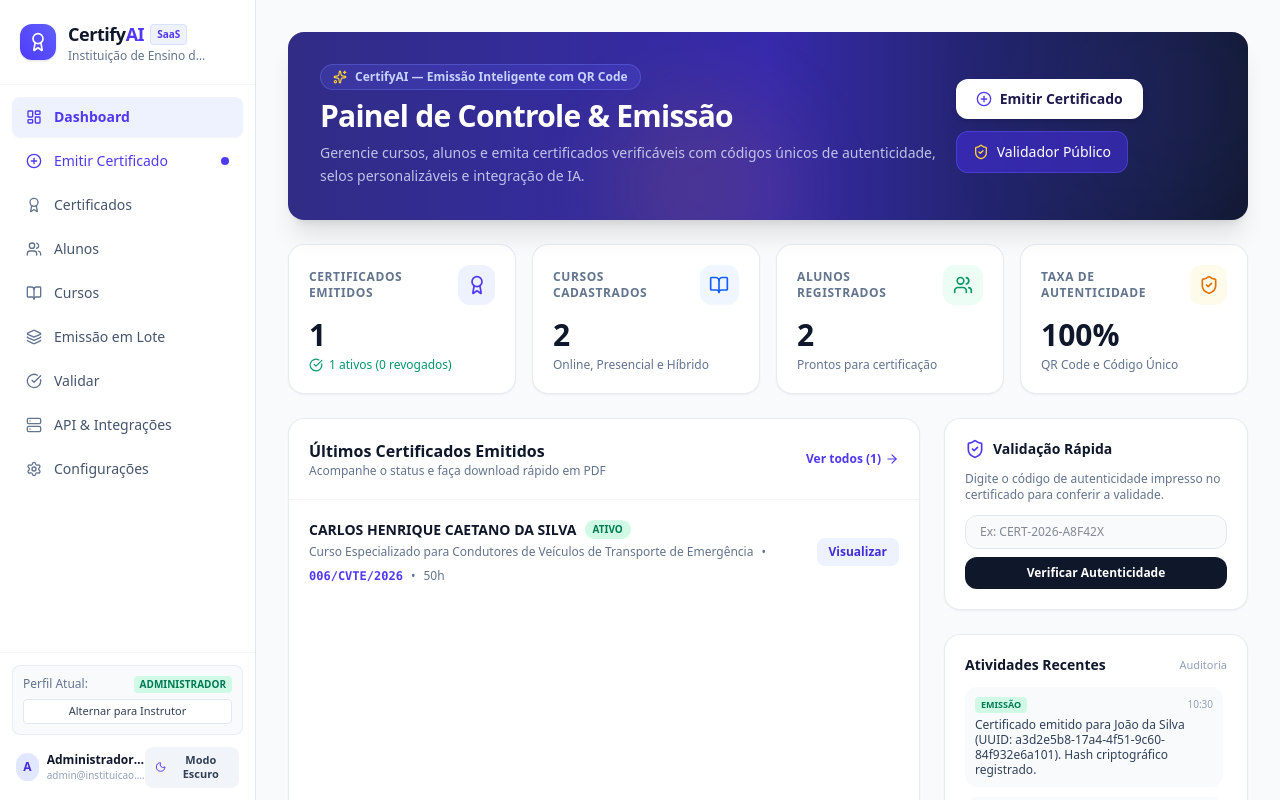
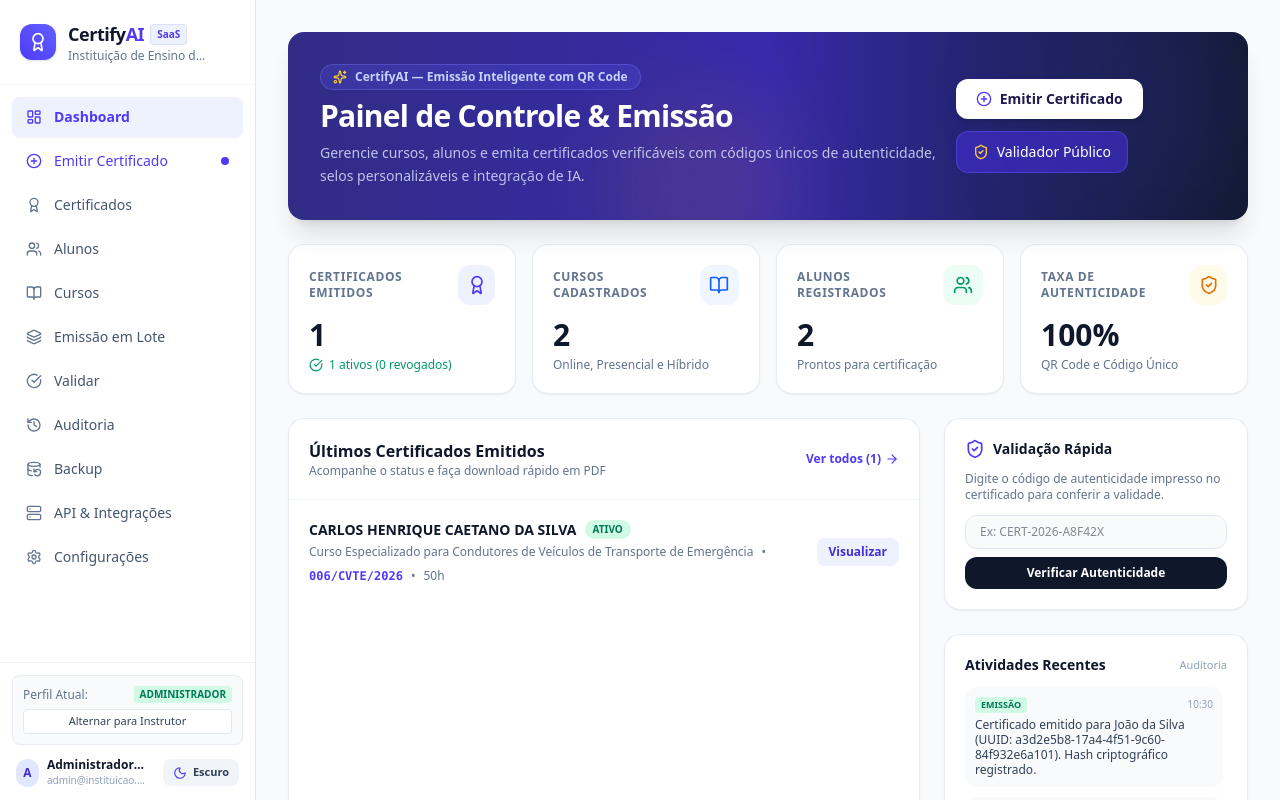
Before and after one commit to glaydsonaraujo25-cloud/Certificados, a React (Vite) app: page / in a window 1280 px wide. Shown: the top 800 px of the page. Built offline with nearby package versions, Linux system fonts and the light colour scheme.

Commit message:
feat: adiciona auditoria e backup ao menu principal

```diff
--- a/src/components/Layout.tsx
+++ b/src/components/Layout.tsx
@@ -14,7 +14,8 @@ import {
   Moon,
   Menu,
   X,
-  Sparkles,
+  History,
+  DatabaseBackup,
 } from 'lucide-react';
 
 interface LayoutProps {
@@ -42,6 +43,8 @@ export const Layout: React.FC<LayoutProps> = ({ children }) => {
     { id: 'courses', label: 'Cursos', icon: BookOpen },
     { id: 'batch-emission', label: 'Emissão em Lote', icon: Layers },
     { id: 'validate', label: 'Validar', icon: CheckCircle },
+    { id: 'audit', label: 'Auditoria', icon: History },
+    { id: 'backup', label: 'Backup', icon: DatabaseBackup },
     { id: 'api', label: 'API & Integrações', icon: Server },
     { id: 'settings', label: 'Configurações', icon: Settings },
   ];
@@ -53,7 +56,6 @@ export const Layout: React.FC<LayoutProps> = ({ children }) => {
 
   return (
     <div className="min-h-screen bg-slate-50 dark:bg-slate-950 text-slate-900 dark:text-slate-100 flex flex-col md:flex-row transition-colors">
-      {/* Mobile Top Bar */}
       <header className="md:hidden flex items-center justify-between px-4 py-3 bg-white dark:bg-slate-900 border-b border-slate-200 dark:border-slate-800 sticky top-0 z-40">
         <div className="flex items-center gap-2.5">
           <div className="w-8 h-8 rounded-lg bg-indigo-600 flex items-center justify-center text-white shadow-xs">
@@ -61,35 +63,22 @@ export const Layout: React.FC<LayoutProps> = ({ children }) => {
           </div>
           <div>
             <span className="font-bold text-base tracking-tight text-slate-900 dark:text-white">CertifyAI</span>
-            <span className="text-[10px] block text-indigo-600 dark:text-indigo-400 font-semibold -mt-1">
-              Certificados Digitais
-            </span>
+            <span className="text-[10px] block text-indigo-600 dark:text-indigo-400 font-semibold -mt-1">Certificados Digitais</span>
           </div>
         </div>
 
         <div className="flex items-center gap-2">
-          <button
-            onClick={toggleTheme}
-            className="p-2 rounded-lg text-slate-500 hover:text-slate-800 dark:hover:text-slate-200 hover:bg-slate-100 dark:hover:bg-slate-800 transition-colors"
-            title={theme === 'dark' ? 'Ativar tema claro' : 'Ativar tema escuro'}
-            aria-label="Alternar tema"
-          >
+          <button onClick={toggleTheme} className="p-2 rounded-lg text-slate-500 hover:text-slate-800 dark:hover:text-slate-200 hover:bg-slate-100 dark:hover:bg-slate-800 transition-colors" title={theme === 'dark' ? 'Ativar tema claro' : 'Ativar tema escuro'} aria-label="Alternar tema">
             {theme === 'dark' ? <Sun className="w-4 h-4 text-amber-400" /> : <Moon className="w-4 h-4 text-slate-600" />}
           </button>
-          <button
-            onClick={() => setMobileMenuOpen(!mobileMenuOpen)}
-            className="p-2 rounded-lg text-slate-600 dark:text-slate-300 hover:bg-slate-100 dark:hover:bg-slate-800"
-            aria-label="Abrir menu"
-          >
+          <button onClick={() => setMobileMenuOpen(!mobileMenuOpen)} className="p-2 rounded-lg text-slate-600 dark:text-slate-300 hover:bg-slate-100 dark:hover:bg-slate-800" aria-label="Abrir menu">
             {mobileMenuOpen ? <X className="w-6 h-6" /> : <Menu className="w-6 h-6" />}
           </button>
         </div>
       </header>
 
-      {/* Desktop Sidebar Navigation */}
       <aside className="hidden md:flex flex-col w-64 bg-white dark:bg-slate-900 border-r border-slate-200 dark:border-slate-800 shrink-0 select-none justify-between h-screen sticky top-0">
-        <div>
-          {/* Logo Brand */}
+        <div className="min-h-0">
           <div className="p-5 border-b border-slate-100 dark:border-slate-800/80 flex items-center justify-between">
             <div className="flex items-center gap-3">
               <div className="w-9 h-9 rounded-xl bg-gradient-to-tr from-indigo-600 to-indigo-500 flex items-center justify-center text-white shadow-sm">
@@ -97,158 +86,77 @@ export const Layout: React.FC<LayoutProps> = ({ children }) => {
               </div>
               <div>
                 <div className="flex items-center gap-1.5">
-                  <h1 className="font-extrabold text-lg tracking-tight text-slate-900 dark:text-white">
-                    Certify<span className="text-indigo-600 dark:text-indigo-400">AI</span>
-                  </h1>
-                  <span className="px-1.5 py-0.5 rounded text-[10px] font-bold bg-indigo-50 dark:bg-indigo-950/60 text-indigo-600 dark:text-indigo-400 border border-indigo-200/50 dark:border-indigo-800/50">
-                    SaaS
-                  </span>
+                  <h1 className="font-extrabold text-lg tracking-tight text-slate-900 dark:text-white">Certify<span className="text-indigo-600 dark:text-indigo-400">AI</span></h1>
+                  <span className="px-1.5 py-0.5 rounded text-[10px] font-bold bg-indigo-50 dark:bg-indigo-950/60 text-indigo-600 dark:text-indigo-400 border border-indigo-200/50 dark:border-indigo-800/50">SaaS</span>
                 </div>
-                <p className="text-xs text-slate-500 dark:text-slate-400 truncate max-w-[140px]">
-                  {institution.name || 'Tech Academy'}
-                </p>
+                <p className="text-xs text-slate-500 dark:text-slate-400 truncate max-w-[140px]">{institution.name || 'Instituição'}</p>
               </div>
             </div>
           </div>
 
-          {/* Nav List */}
-          <nav className="p-3 space-y-1">
+          <nav className="p-3 space-y-1 overflow-y-auto max-h-[calc(100vh-220px)]">
             {navItems.map((item) => {
               const Icon = item.icon;
               const isActive = currentView === item.id;
               return (
-                <button
-                  key={item.id}
-                  id={`nav-${item.id}`}
-                  onClick={() => handleNavClick(item.id)}
-                  className={`w-full flex items-center justify-between px-3.5 py-2.5 rounded-lg text-sm font-medium transition-all ${
-                    isActive
-                      ? 'bg-indigo-50 dark:bg-indigo-950/50 text-indigo-600 dark:text-indigo-400 font-semibold shadow-xs'
-                      : item.highlight
-                      ? 'text-indigo-600 dark:text-indigo-400 hover:bg-indigo-50/50 dark:hover:bg-indigo-950/30'
-                      : 'text-slate-600 dark:text-slate-300 hover:bg-slate-100 dark:hover:bg-slate-800/70'
-                  }`}
-                >
+                <button key={item.id} id={`nav-${item.id}`} onClick={() => handleNavClick(item.id)} className={`w-full flex items-center justify-between px-3.5 py-2.5 rounded-lg text-sm font-medium transition-all ${isActive ? 'bg-indigo-50 dark:bg-indigo-950/50 text-indigo-600 dark:text-indigo-400 font-semibold shadow-xs' : item.highlight ? 'text-indigo-600 dark:text-indigo-400 hover:bg-indigo-50/50 dark:hover:bg-indigo-950/30' : 'text-slate-600 dark:text-slate-300 hover:bg-slate-100 dark:hover:bg-slate-800/70'}`}>
                   <div className="flex items-center gap-3">
-                    <Icon
-                      className={`w-4 h-4 ${
-                        isActive
-                          ? 'text-indigo-600 dark:text-indigo-400'
-                          : item.highlight
-                          ? 'text-indigo-600 dark:text-indigo-400'
-                          : 'text-slate-500 dark:text-slate-400'
-                      }`}
-                    />
+                    <Icon className={`w-4 h-4 ${isActive || item.highlight ? 'text-indigo-600 dark:text-indigo-400' : 'text-slate-500 dark:text-slate-400'}`} />
                     <span>{item.label}</span>
                   </div>
-                  {item.highlight && !isActive && (
-                    <span className="w-2 h-2 rounded-full bg-indigo-600 animate-pulse" />
-                  )}
+                  {item.highlight && !isActive && <span className="w-2 h-2 rounded-full bg-indigo-600 animate-pulse" />}
                 </button>
               );
             })}
           </nav>
         </div>
 
-        {/* User Session & Role Footer */}
-        <div className="p-3 border-t border-slate-100 dark:border-slate-800/80 space-y-3">
-          {/* Role switcher indicator */}
+        <div className="p-3 border-t border-slate-100 dark:border-slate-800/80 space-y-3 bg-white dark:bg-slate-900">
           <div className="p-2.5 rounded-lg bg-slate-50 dark:bg-slate-800/50 border border-slate-200/70 dark:border-slate-800 text-xs">
             <div className="flex items-center justify-between mb-1.5">
               <span className="text-slate-500 dark:text-slate-400 font-medium">Perfil Atual:</span>
-              <span
-                className={`px-1.5 py-0.5 rounded text-[10px] font-bold uppercase ${
-                  user?.role === 'admin'
-                    ? 'bg-emerald-100 dark:bg-emerald-950/80 text-emerald-700 dark:text-emerald-300'
-                    : 'bg-blue-100 dark:bg-blue-950/80 text-blue-700 dark:text-blue-300'
-                }`}
-              >
-                {user?.role === 'admin' ? 'Administrador' : 'Instrutor'}
-              </span>
+              <span className={`px-1.5 py-0.5 rounded text-[10px] font-bold uppercase ${user?.role === 'admin' ? 'bg-emerald-100 dark:bg-emerald-950/80 text-emerald-700 dark:text-emerald-300' : 'bg-blue-100 dark:bg-blue-950/80 text-blue-700 dark:text-blue-300'}`}>{user?.role === 'admin' ? 'Administrador' : 'Instrutor'}</span>
             </div>
-            <div className="flex items-center gap-1.5">
-              <button
-                onClick={() => switchUserRole(user?.role === 'admin' ? 'instructor' : 'admin')}
-                className="w-full py-1 px-2 rounded text-[11px] font-medium bg-white dark:bg-slate-700 text-slate-700 dark:text-slate-200 hover:bg-slate-100 dark:hover:bg-slate-600 border border-slate-200 dark:border-slate-600 transition-colors"
-                title="Alternar entre Administrador e Instrutor"
-              >
-                Alternar para {user?.role === 'admin' ? 'Instrutor' : 'Admin'}
-              </button>
-            </div>
+            <button onClick={() => switchUserRole(user?.role === 'admin' ? 'instructor' : 'admin')} className="w-full py-1 px-2 rounded text-[11px] font-medium bg-white dark:bg-slate-700 text-slate-700 dark:text-slate-200 hover:bg-slate-100 dark:hover:bg-slate-600 border border-slate-200 dark:border-slate-600 transition-colors" title="Alternar entre Administrador e Instrutor">
+              Alternar para {user?.role === 'admin' ? 'Instrutor' : 'Admin'}
+            </button>
           </div>
 
-          {/* Theme & User actions */}
           <div className="flex items-center justify-between px-1">
             <div className="flex items-center gap-2 truncate max-w-[130px]">
-              <div className="w-7 h-7 rounded-full bg-indigo-100 dark:bg-indigo-900 text-indigo-700 dark:text-indigo-300 font-bold text-xs flex items-center justify-center">
-                {user?.name ? user.name[0] : 'U'}
-              </div>
+              <div className="w-7 h-7 rounded-full bg-indigo-100 dark:bg-indigo-900 text-indigo-700 dark:text-indigo-300 font-bold text-xs flex items-center justify-center">{user?.name ? user.name[0] : 'U'}</div>
               <div className="truncate">
-                <p className="text-xs font-semibold text-slate-900 dark:text-white truncate">
-                  {user?.name || 'Usuário'}
-                </p>
+                <p className="text-xs font-semibold text-slate-900 dark:text-white truncate">{user?.name || 'Usuário'}</p>
                 <p className="text-[10px] text-slate-400 truncate">{user?.email}</p>
               </div>
             </div>
 
-            <button
-              onClick={toggleTheme}
-              className="flex items-center gap-1.5 px-2.5 py-1.5 rounded-lg text-xs font-semibold bg-slate-100 dark:bg-slate-800 text-slate-700 dark:text-slate-300 hover:bg-slate-200 dark:hover:bg-slate-700 transition-all"
-              title={theme === 'dark' ? 'Mudar para Tema Claro (Principal)' : 'Mudar para Tema Escuro'}
-              aria-label="Alternar tema"
-            >
-              {theme === 'dark' ? (
-                <>
-                  <Sun className="w-3.5 h-3.5 text-amber-400" />
-                  <span className="text-[11px]">Tema Claro</span>
-                </>
-              ) : (
-                <>
-                  <Moon className="w-3.5 h-3.5 text-indigo-600" />
-                  <span className="text-[11px]">Modo Escuro</span>
-                </>
-              )}
+            <button onClick={toggleTheme} className="flex items-center gap-1.5 px-2.5 py-1.5 rounded-lg text-xs font-semibold bg-slate-100 dark:bg-slate-800 text-slate-700 dark:text-slate-300 hover:bg-slate-200 dark:hover:bg-slate-700 transition-all" title={theme === 'dark' ? 'Mudar para Tema Claro (Principal)' : 'Mudar para Tema Escuro'} aria-label="Alternar tema">
+              {theme === 'dark' ? <><Sun className="w-3.5 h-3.5 text-amber-400" /><span className="text-[11px]">Claro</span></> : <><Moon className="w-3.5 h-3.5 text-indigo-600" /><span className="text-[11px]">Escuro</span></>}
             </button>
           </div>
         </div>
       </aside>
 
-      {/* Mobile Drawer Menu */}
       {mobileMenuOpen && (
         <div className="md:hidden fixed inset-0 z-50 bg-slate-900/60 backdrop-blur-xs flex">
           <div className="w-72 bg-white dark:bg-slate-900 h-full p-4 flex flex-col justify-between shadow-2xl">
-            <div>
+            <div className="min-h-0">
               <div className="flex items-center justify-between pb-4 border-b border-slate-100 dark:border-slate-800">
                 <div className="flex items-center gap-2">
-                  <div className="w-8 h-8 rounded-lg bg-indigo-600 flex items-center justify-center text-white">
-                    <Award className="w-5 h-5" />
-                  </div>
+                  <div className="w-8 h-8 rounded-lg bg-indigo-600 flex items-center justify-center text-white"><Award className="w-5 h-5" /></div>
                   <span className="font-bold text-base">CertifyAI</span>
                 </div>
-                <button
-                  onClick={() => setMobileMenuOpen(false)}
-                  className="p-1.5 text-slate-500 rounded-lg hover:bg-slate-100 dark:hover:bg-slate-800"
-                >
-                  <X className="w-5 h-5" />
-                </button>
+                <button onClick={() => setMobileMenuOpen(false)} className="p-1.5 text-slate-500 rounded-lg hover:bg-slate-100 dark:hover:bg-slate-800"><X className="w-5 h-5" /></button>
               </div>
 
-              <nav className="mt-4 space-y-1">
+              <nav className="mt-4 space-y-1 overflow-y-auto max-h-[calc(100vh-180px)]">
                 {navItems.map((item) => {
                   const Icon = item.icon;
                   const isActive = currentView === item.id;
                   return (
-                    <button
-                      key={item.id}
-                      onClick={() => handleNavClick(item.id)}
-                      className={`w-full flex items-center gap-3 px-3.5 py-2.5 rounded-lg text-sm font-medium ${
-                        isActive
-                          ? 'bg-indigo-50 dark:bg-indigo-950/50 text-indigo-600 dark:text-indigo-400 font-semibold'
-                          : 'text-slate-600 dark:text-slate-300'
-                      }`}
-                    >
-                      <Icon className="w-4 h-4" />
-                      <span>{item.label}</span>
+                    <button key={item.id} onClick={() => handleNavClick(item.id)} className={`w-full flex items-center gap-3 px-3.5 py-2.5 rounded-lg text-sm font-medium ${isActive ? 'bg-indigo-50 dark:bg-indigo-950/50 text-indigo-600 dark:text-indigo-400 font-semibold' : 'text-slate-600 dark:text-slate-300'}`}>
+                      <Icon className="w-4 h-4" /><span>{item.label}</span>
                     </button>
                   );
                 })}
@@ -257,25 +165,14 @@ export const Layout: React.FC<LayoutProps> = ({ children }) => {
 
             <div className="pt-4 border-t border-slate-100 dark:border-slate-800 text-xs">
               <p className="text-slate-500 mb-2">Conectado como: <strong>{user?.name}</strong></p>
-              <button
-                onClick={() => {
-                  switchUserRole(user?.role === 'admin' ? 'instructor' : 'admin');
-                  setMobileMenuOpen(false);
-                }}
-                className="w-full py-2 px-3 rounded-lg bg-slate-100 dark:bg-slate-800 font-medium text-slate-700 dark:text-slate-300"
-              >
-                Alternar para {user?.role === 'admin' ? 'Instrutor' : 'Admin'}
-              </button>
+              <button onClick={() => { switchUserRole(user?.role === 'admin' ? 'instructor' : 'admin'); setMobileMenuOpen(false); }} className="w-full py-2 px-3 rounded-lg bg-slate-100 dark:bg-slate-800 font-medium text-slate-700 dark:text-slate-300">Alternar para {user?.role === 'admin' ? 'Instrutor' : 'Admin'}</button>
             </div>
           </div>
           <div className="flex-1" onClick={() => setMobileMenuOpen(false)} />
         </div>
       )}
 
-      {/* Main App Content Area */}
-      <main className="flex-1 min-w-0 flex flex-col min-h-screen overflow-y-auto">
-        {children}
-      </main>
+      <main className="flex-1 min-w-0 flex flex-col min-h-screen overflow-y-auto">{children}</main>
     </div>
   );
 };
```
